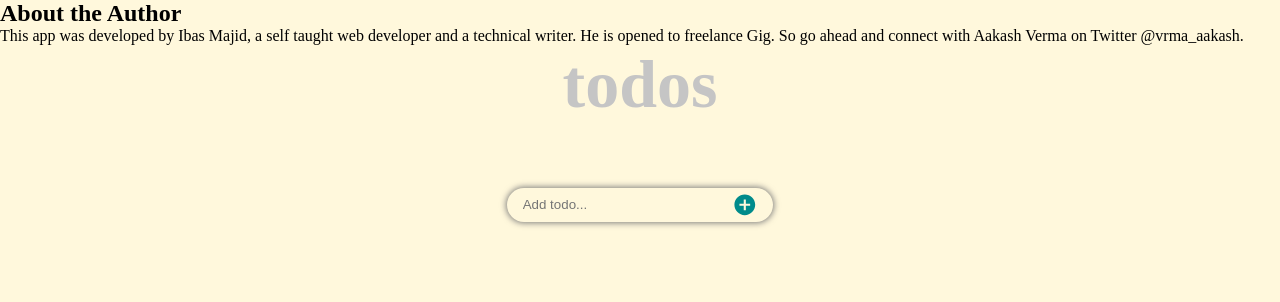
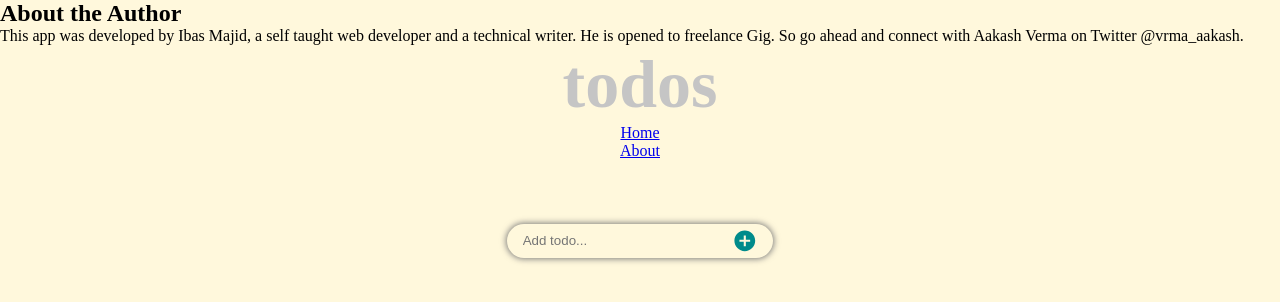
Before and after one commit to skyv26/react-todo-app-v1, a React (Create React App) app: page /about-author in a window 1280 px wide. Shown: the top 302 px of the page. Built offline with nearby package versions, Linux system fonts and the light colour scheme.

Commit message:
Add `navigation` menu

```diff
--- a/src/components/Header/Header.js
+++ b/src/components/Header/Header.js
@@ -5,7 +5,17 @@ class Header extends React.PureComponent {
   render() {
     return (
       <header className={style.Header}>
-        <a href="https://" className={style.Logo}>todos</a>
+        <a href="/" className={style.Logo}>todos</a>
+        <nav className={style.Navigation}>
+          <ul className={style.UnorderedList}>
+            <li className={style.Link}>
+              <a href="/" className={style.MenuLink}>Home</a>
+            </li>
+            <li className={style.Link}>
+              <a href="/about" className={style.MenuLink}>About</a>
+            </li>
+          </ul>
+        </nav>
       </header>
     );
   }
```
